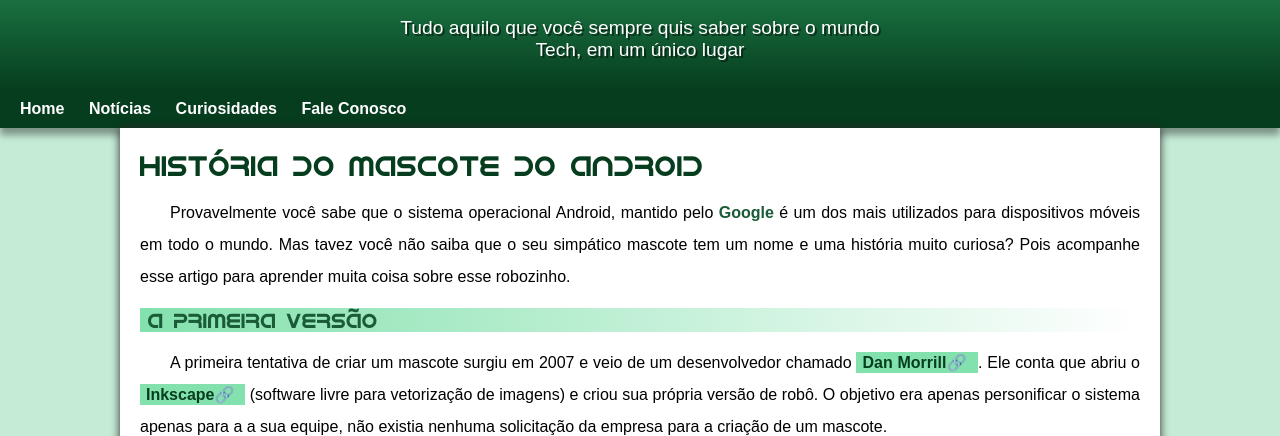
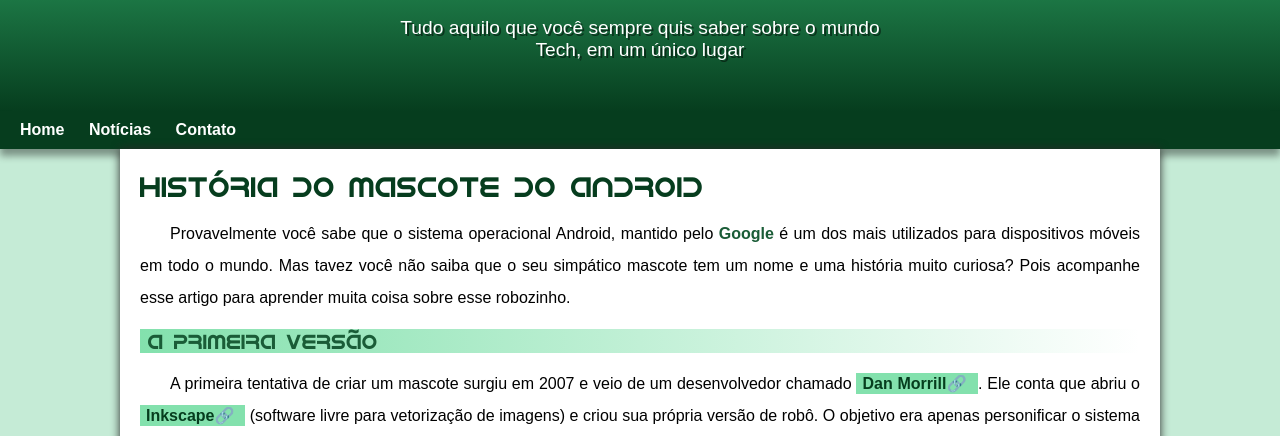
Before and after one commit to MiguelAlaware/projeto-android, a plain HTML site: page index.html in a window 1280 px wide. Shown: the part 100-536 px from the top of the page. Drawn offline with Linux system fonts and the light colour scheme.

Commit message:
Problema de padding corrigido

```diff
--- a/estilo/style.css
+++ b/estilo/style.css
@@ -63,13 +63,12 @@ header > p{
     color: white;
     font-family: var(--fonte-padrao);
     font-size: 1.2em;
-    color: white;
     max-width: 500px;
     padding-right: 10px;
     padding-left: 10px;
     margin: auto;
+    padding-bottom: 50px;
     text-shadow: 2px 2px 0px rgba(0, 0, 0, 0.493);
-    margin-bottom: 20px;
 
 }
 
--- a/index.html
+++ b/index.html
@@ -16,8 +16,7 @@
     <nav>
         <a href="#">Home</a>
         <a href="#">Notícias</a>
-        <a href="#">Curiosidades</a>
-        <a href="#">Fale Conosco</a>
+        <a href="#">Contato</a>
     </nav>
     <main>
         <article>
```
Also changed, not shown: 1 other file.
